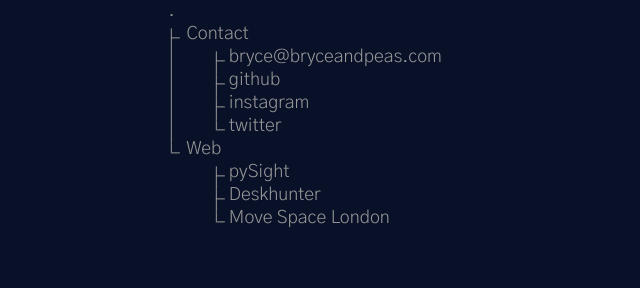
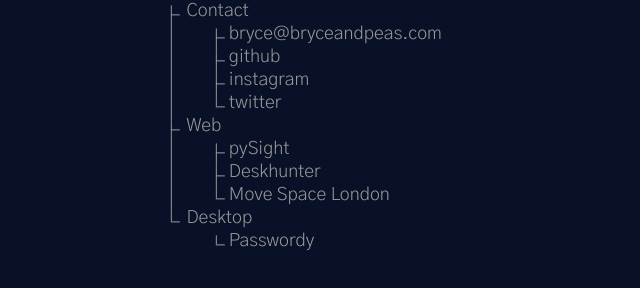
Before and after one commit to bryceandpeas/bryceandpeas, a plain HTML site: page index.html in a window 1280 px wide. Shown: the part 440-728 px from the top of the page, without its empty margins (319-959 px from the left). Drawn offline with Linux system fonts and the light colour scheme.

Commit message:
Add Desktop section and passwordy link

```diff
--- a/index.html
+++ b/index.html
@@ -97,17 +97,18 @@
                   <li><a href="https://www.movespacelondon.com/">Move Space London</a></li>
                 </ul>
               </li>
-              <!--<li>
+              <li>
                 <h1>Desktop</h1>
                 <ul>
-                  <li><a href="file:///Users/gemmasimmons/Desktop/tree%20test/index.html#">OniPass</a></li>
-                  <li><a href="file:///Users/gemmasimmons/Desktop/tree%20test/index.html#">tumbly</a></li>
+                <li><a href="https://www.passwordy.bryceandpeas.com">Passwordy</a></li>
+                  <!--<li><a href="#">OniPass</a></li>
+                  <li><a href="#">tumbly</a></li>-->
                 </ul>
               </li>
-              <li>
+              <!--<li>
                 <h1>Mobile</h1>
                 <ul>
-                  <li><a href="file:///Users/gemmasimmons/Desktop/tree%20test/index.html#">Recipe App</a></li>
+                  <li><a href="#">Recipe App</a></li>
                 </ul>
               </li>-->
             </ul>
```
